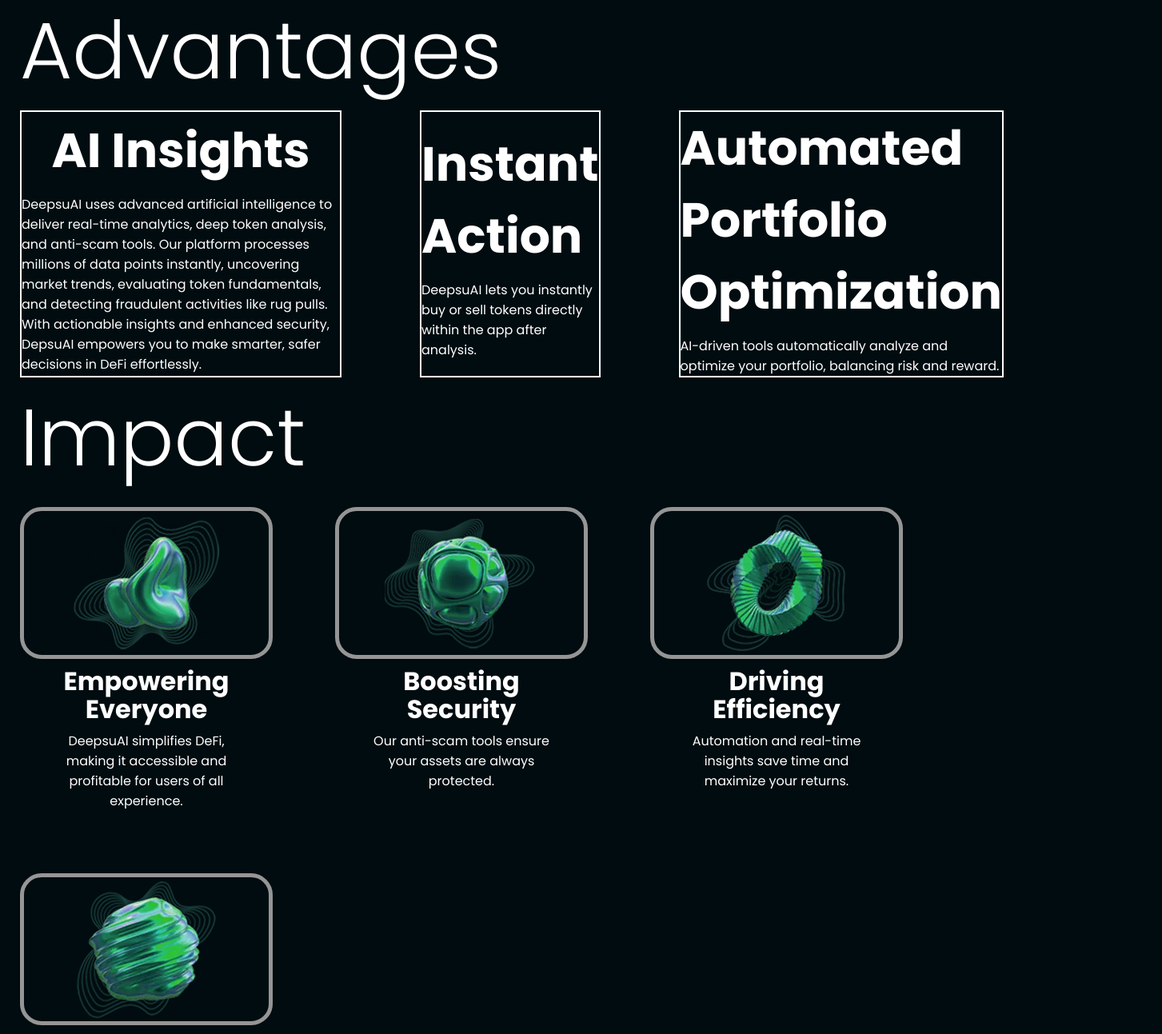
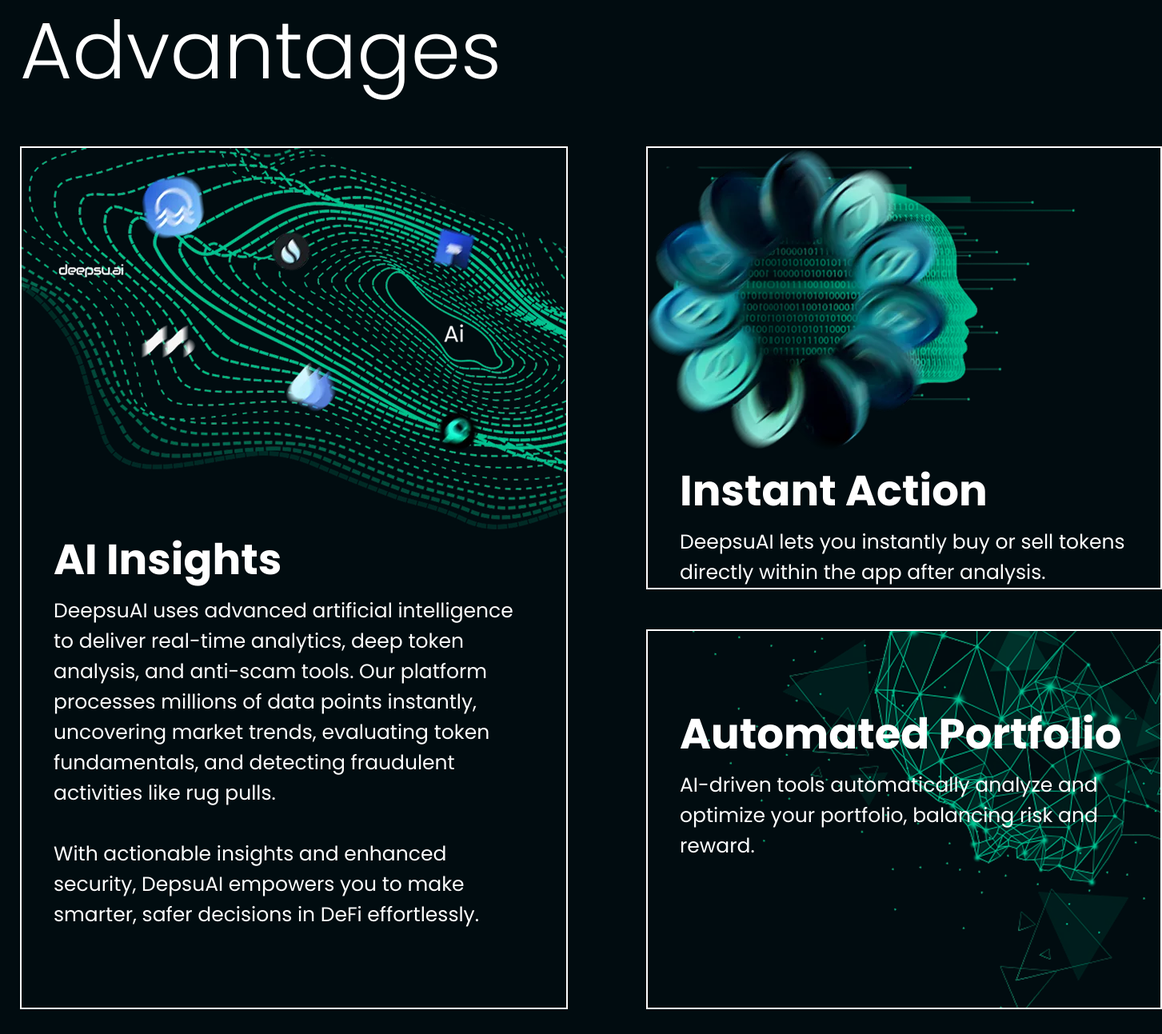
Before and after one commit to HripsimeHome/Deepsu, a React (Create React App) app: page / in a window 1280 px wide. Shown: the part 1280-2573 px from the top of the page at 80% size, 1453 px wide, since content can reach past the window. Built offline with nearby package versions, Linux system fonts and the light colour scheme; a web font is replaced by a local one.

Commit message:
Added HomeAdvantages blocks

```diff
--- a/src/components/HomePage/HomeMain/HomeAdvantages/HomeAdvantages.jsx
+++ b/src/components/HomePage/HomeMain/HomeAdvantages/HomeAdvantages.jsx
@@ -22,39 +22,92 @@
       <div className={styles.homeAdvantages__cardContainer}>
 
       <div className={styles.homeAdvantages__card}>
+
+        <ImageWebp
+            src={aIInsightsImage}
+            srcSet={aIInsightsWebpImage}
+            alt="Instant Action"
+          className={styles.homeAdvantages__cardImg}
+          />
+
+        <div className={styles.homeAdvantages__cardTextWrapper}>
           <h4 className={styles.homeAdvantages__cardTitle}>
           AI Insights
           </h4>
 
-        <p className={styles.homeAdvantages__cardDscription}>
+          <p className={styles.homeAdvantages__cardDescription}>
           DeepsuAI uses advanced artificial intelligence to deliver real-time analytics, deep token analysis, and anti-scam tools. Our platform processes millions of data points instantly, uncovering market trends, evaluating token fundamentals, and detecting fraudulent activities like rug pulls.
-
+<br /><br />
           With actionable insights and enhanced security, DepsuAI empowers you to make smarter, safer decisions in DeFi effortlessly.
           </p>
         </div>
+      </div>
 
 
+
+
+
+      <div className={styles.homeAdvantages__cardColumn}>
+
       <div className={styles.homeAdvantages__card}>
+
+        <ImageWebp
+          src={instantActionImage}
+          srcSet={instantActionWebpImage}
+          alt="Instant Action"
+         className={styles.homeAdvantages__cardImg}
+          />
+
+        <div className={styles.homeAdvantages__cardTextWrapper}>
 
           <h4 className={styles.homeAdvantages__cardTitle}>
           Instant Action
           </h4>
 
-        <p className={styles.homeAdvantages__cardDscription}>
+          <p className={styles.homeAdvantages__cardDescription}>
           DeepsuAI lets you instantly buy or sell tokens directly within the app after analysis.
           </p>
         </div>
+      </div>
+
+
+
 
 
       <div className={styles.homeAdvantages__card}>
+
+       <ImageWebp
+         src={portfolioOptimizationImage}
+         srcSet={portfolioOptimizationWebpImage}
+         alt="Instant Action"
+        className={styles.homeAdvantages__cardImg}
+         />
+
+       <div className={`${styles.homeAdvantages__cardTextWrapper}
+       ${styles.homeAdvantages__portfolioPosition }
+       `}>
+
+
          <h4 className={styles.homeAdvantages__cardTitle}>
-        Automated Portfolio Optimization
+         Automated Portfolio
          </h4>
 
-        <p className={styles.homeAdvantages__cardDscription}>
+         <p className={styles.homeAdvantages__cardDescription}>
          AI-driven tools automatically analyze and optimize your portfolio, balancing risk and reward.
          </p>
        </div>
+     </div>
+
+
+
+
+
+
+
+
+ </div>
+
+
 
 
 
--- a/src/components/HomePage/HomeMain/HomeAdvantages/HomeAdvantages.module.scss
+++ b/src/components/HomePage/HomeMain/HomeAdvantages/HomeAdvantages.module.scss
@@ -10,11 +10,18 @@
   // margin: 12px 0 88px;
   display: flex;
   gap: 98px;
+  margin: 45px 0 90px;
+
+  @include lgScreenMedia {
+    flex-wrap: wrap;
+    }
   }
 
   &__card {
-    @include flexCol();
+   // @include flexCol();
+   display: flex;
     flex-direction: column;
+    position: relative;
     //text-align: center;
     border: 2px solid $color-white;
   }
@@ -25,16 +32,21 @@
    // width: 100%;
    // border: 2px solid $color-white;
    // border-radius: 27px;
+
   }
 
+
+
+
+
   &__cardTextWrapper {
-    min-height: 190px;
-    padding: 0 45px;
+   // min-height: 190px;
+    padding: 0 40px;
   }
 
   &__cardTitle {
-    @include setFont(60px, 700, $font-family, $color-white);
-    line-height: px;
+    @include setFont(53px, 700, $font-family, $color-white);
+    line-height: 70px;
     margin-bottom: 10px;
   }
 
@@ -42,7 +54,24 @@
     @include setFont(25px, 400, $font-family, $color-white);
   }
 
-  &__cardImg {
+  &__cardColumn {
+    display: flex;
+    flex-direction: column;
+    gap: 50px;
+  }
+
+  &__portfolioPosition {
+     position: absolute;
+     top: 20%;
+     //left: 50%;
+    // transform: translate();
 
   }
+
+  &__cardImg {
+   // position: absolute;
+   // top: 0;
+   // left: 0;
+  }
+
 }
--- a/src/components/HomePage/HomeMain/HomeImpact/HomeImpact.jsx
+++ b/src/components/HomePage/HomeMain/HomeImpact/HomeImpact.jsx
@@ -49,7 +49,6 @@
     <section className={styles.homeImpact}>
       <h2 className="titleh2">Impact</h2>
       <div className={styles.homeImpact__cardContainer}>
-
         {impactCard.map(({ image, webpIMage, title, text }, index) => (
         <div className={styles.homeImpact__card} key={index}>
           <div className={styles.homeImpact__cardImgWrapper}>
@@ -66,7 +65,7 @@
               {title}
             </h4>
 
-            <p className={styles.homeImpact__cardDscription}>
+            <p className={styles.homeImpact__cardDеscription}>
               {text}
             </p>
           </div>
--- a/src/components/HomePage/HomeMain/HomeImpact/HomeImpact.module.scss
+++ b/src/components/HomePage/HomeMain/HomeImpact/HomeImpact.module.scss
@@ -8,7 +8,8 @@
    // grid-template-columns: 1fr 1fr 1fr 1fr;
    grid-template-columns: repeat(auto-fill,minmax(316px, 316px));
    gap: 78px;
-   margin: 12px 0 88px;
+   margin: 45px 0 90px;
+
   }
 
   &__card {
```
Lines whose indentation alone changed are shown as unchanged.
